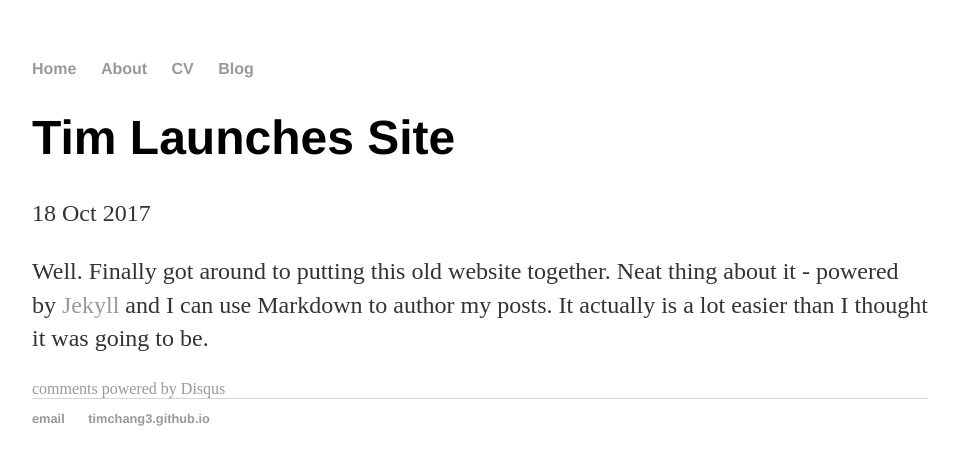
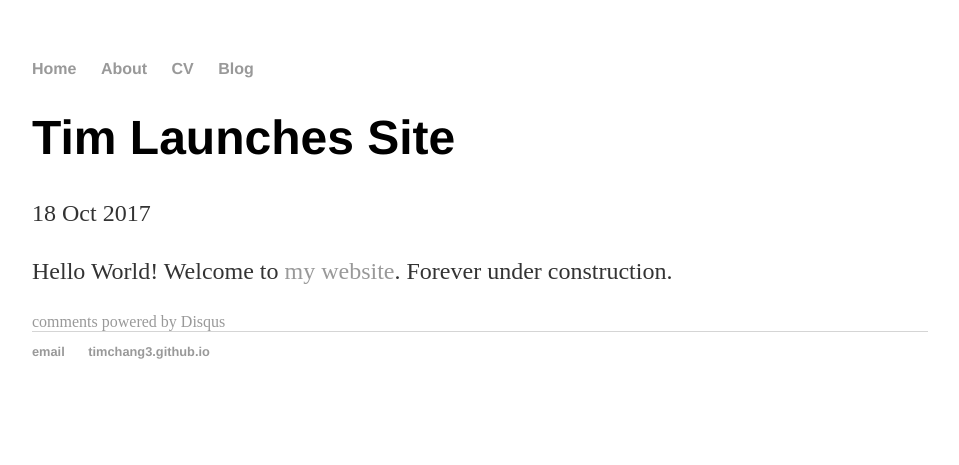
Before and after one commit to timchang3/timchang3.github.io, a Jekyll site: the page built from _posts/2017-10-18-tim-site-launched.md, in a window 1280 px wide. Shown: the top 465 px of the page, without its empty margins (160-1119 px from the left). Built offline with Jekyll 4.4.1, drawn with Linux system fonts in a browser that asks for light colours; comment, search, counter and statistics services are not loaded.

Commit message:
Update 2017-10-18-tim-site-launched.md

```diff
--- a/_posts/2017-10-18-tim-site-launched.md
+++ b/_posts/2017-10-18-tim-site-launched.md
@@ -4,4 +4,4 @@ title: "Tim Launches Site"
 date: 2017-10-18
 ---
 
-Well. Finally got around to putting this old website together. Neat thing about it - powered by [Jekyll](http://jekyllrb.com) and I can use Markdown to author my posts. It actually is a lot easier than I thought it was going to be.
+Hello World!  Welcome to [my website](http://timchang3.github.io).  Forever under construction.
```
